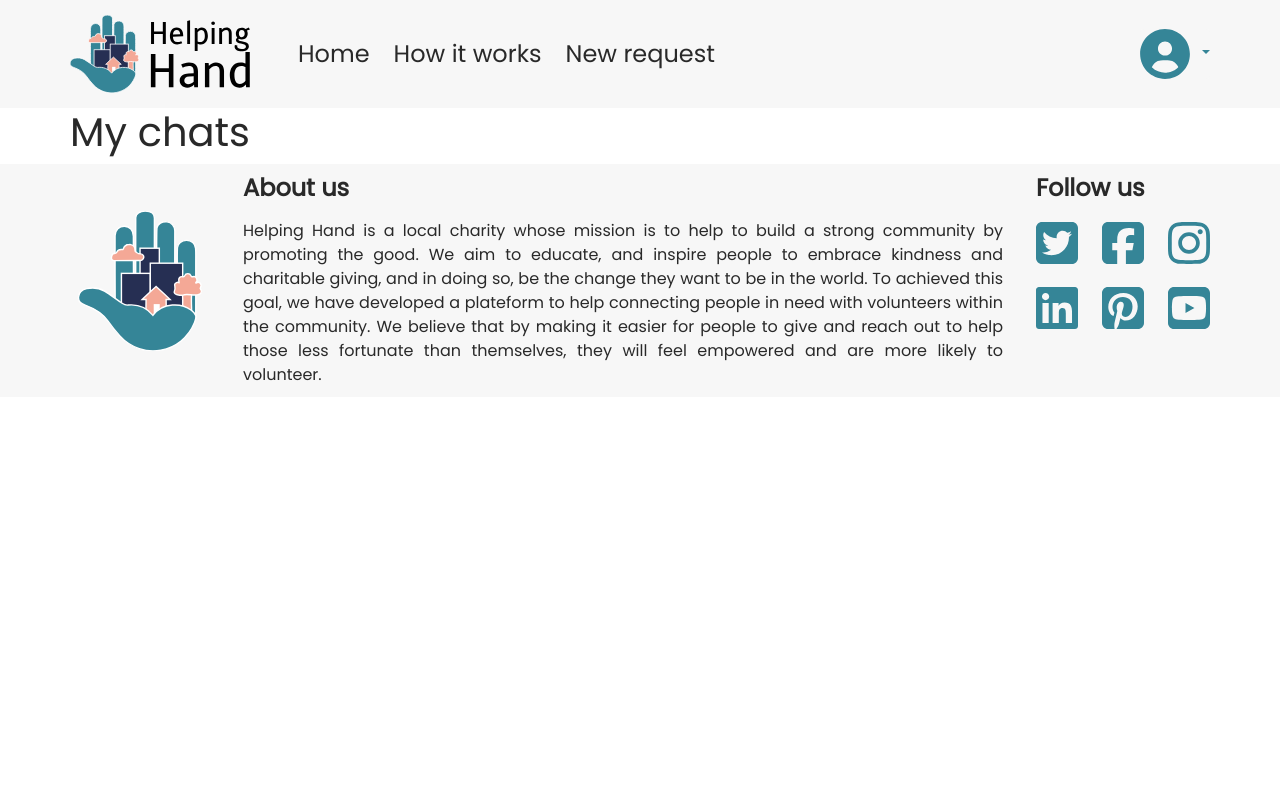
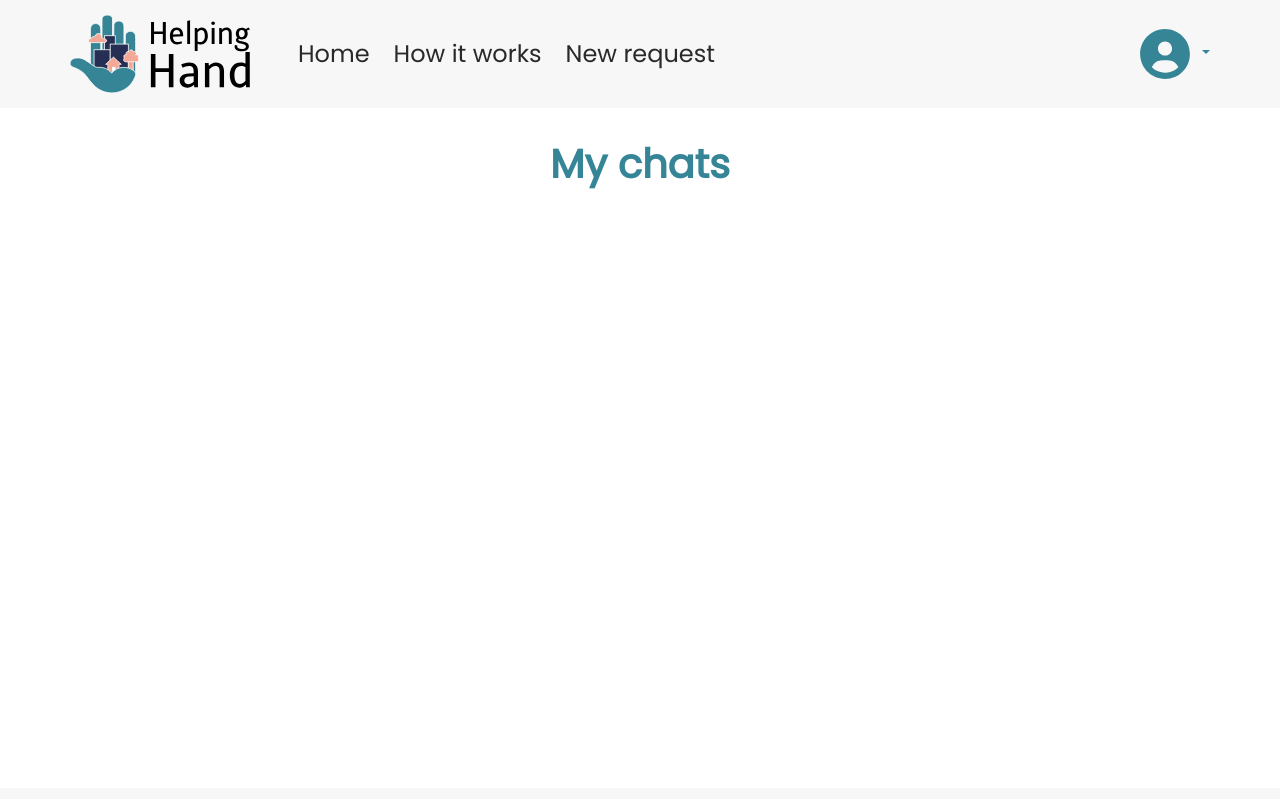
Before and after one commit to MathieuParadis/helping-hand, a React (Create React App) app: page /my-chats in a window 1280 px wide. Shown: the top 799 px of the page. Built offline with nearby package versions, Linux system fonts and the light colour scheme; what pigeon-maps would draw is missing.

Commit message:
edited chat page

```diff
--- a/src/pages/Chat.jsx
+++ b/src/pages/Chat.jsx
@@ -8,8 +8,16 @@ const Chat = () => {
 
   return (
     <div className="chat">
-      <h1>My chats</h1>
+    <div className="container d-flex justify-content-center w-100">
+      <div className="d-flex flex-column align-items-center my-3 py-3 w-100">
+        <h1 className="text-primary text-center fw-bold pb-3 pb-md-4">My chats</h1>
+
+
+
+
+      </div>
     </div>
+  </div>
   );
 };
 
--- a/src/pages/UserRequests.jsx
+++ b/src/pages/UserRequests.jsx
@@ -87,15 +87,12 @@ const UserRequests = () => {
 
   return (
     <>
-
-
       <ShowUserRequestModal request={currentUserRequest} setOpenEditModal={openEditUserRequestModal} setMarkRequestAsFulfilled={markRequestAsFulfilled} />
       <EditUserRequestModal request={currentUserRequest} />
-
       <div className="user-requests">
         <div className="container d-flex justify-content-center w-100">
           <div className="d-flex flex-column align-items-center my-3 py-3 w-100">
-            <h1 className="text-primary text-center fw-bold pb-3 pb-md-4">My Requests</h1>
+            <h1 className="text-primary text-center fw-bold pb-3 pb-md-4">My requests</h1>
             <button className="btn button-w150 button-outline-primary" id="signup-btn" onClick={(e) => openNewUserRequestModal()}>Request help</button>
             <div className="caption d-flex flex-column flex-md-row align-self-start my-4 ps-3">
               <div className="d-flex align-items-center my-2 pe-md-5">
--- a/src/styles/components/_ruleBox.scss
+++ b/src/styles/components/_ruleBox.scss
@@ -1,4 +1,3 @@
 .rule-box {
-  // border-color: var(--prim-color);
   box-shadow: 0 0.5em 1em -0.125em var(--prim-color);
 }
--- a/src/styles/pages/_chat.scss
+++ b/src/styles/pages/_chat.scss
@@ -1,3 +1,6 @@
-// .chat {
-
-// }
+.chat {
+  .container {
+    min-height: 85vh;
+    width: 100%;
+  }
+}
```
Also changed, not shown: src/data/Rules.jsx (+11 -0 lines), src/pages/Rules.jsx (+0 -15 lines).
